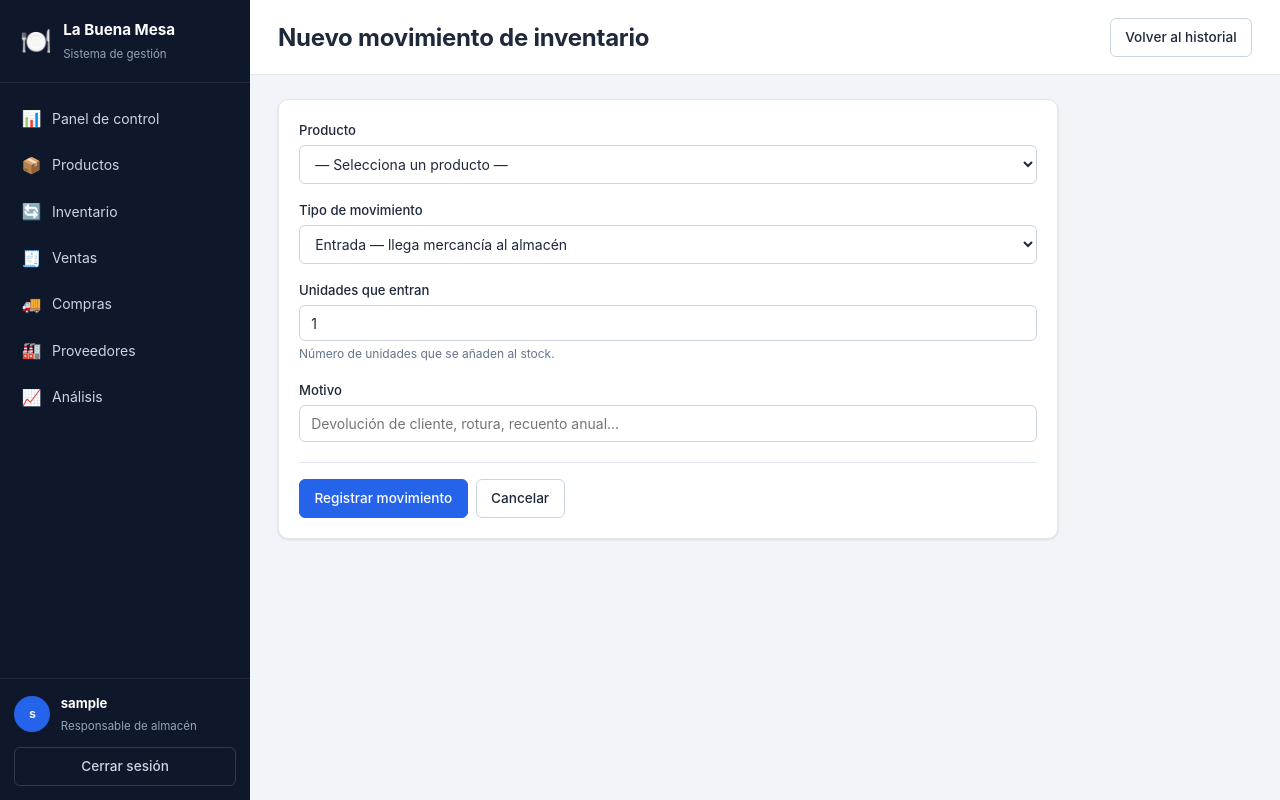
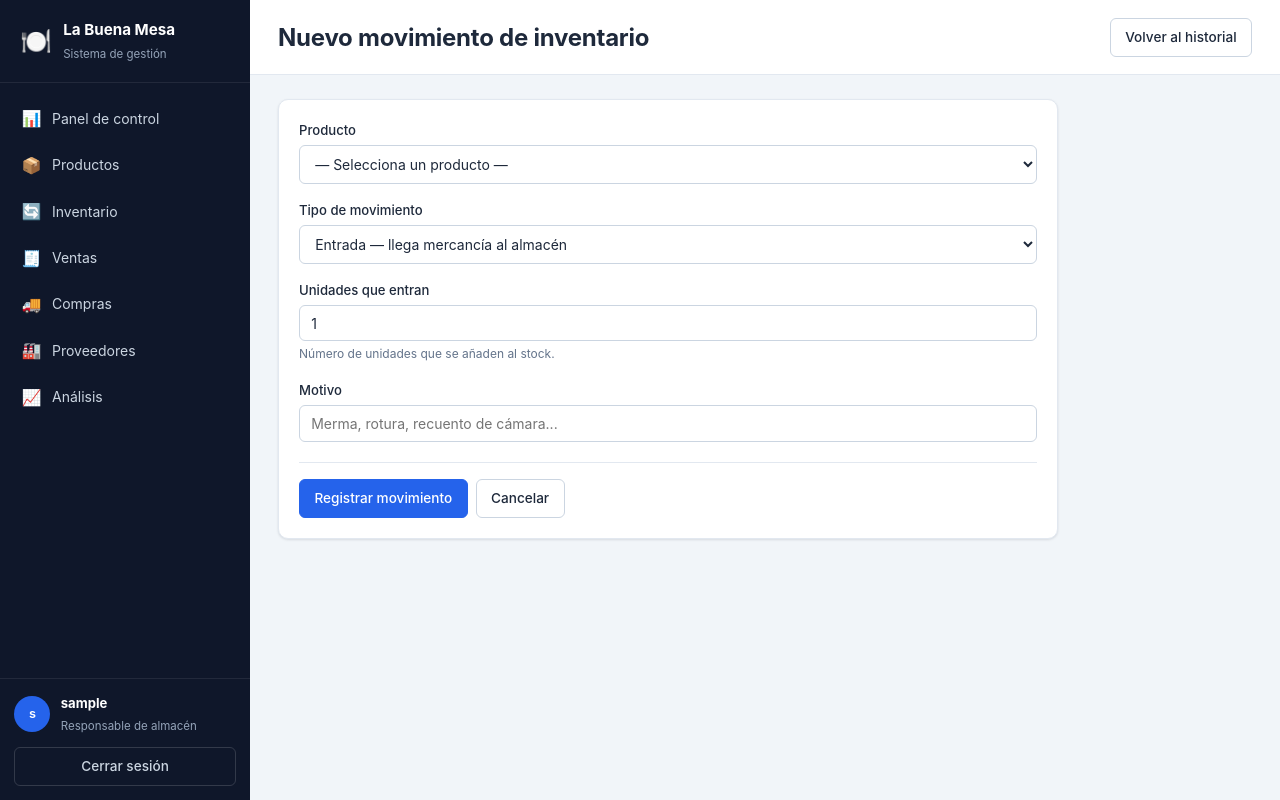
Before and after one commit to Valentin140623/gestion-inventario-flask, a Flask app: page /inventario/movimiento in a window 1280 px wide. Run offline with Flask 3, Linux system fonts and the light colour scheme; the visitor is signed in with stand-in values (Sample User, id 1); data that the repository does not hold is empty.

Commit message:
Adapta el texto de ejemplo de movimientos de inventario

```diff
--- a/app/templates/inventario/movimiento.html
+++ b/app/templates/inventario/movimiento.html
@@ -40,7 +40,7 @@
         <div class="campo">
             <label for="motivo">Motivo</label>
             <input type="text" id="motivo" name="motivo" class="entrada"
-                   placeholder="Devolución de cliente, rotura, recuento anual...">
+                   placeholder="Merma, rotura, recuento de cámara...">
         </div>
 
         <div class="form-acciones">
```
